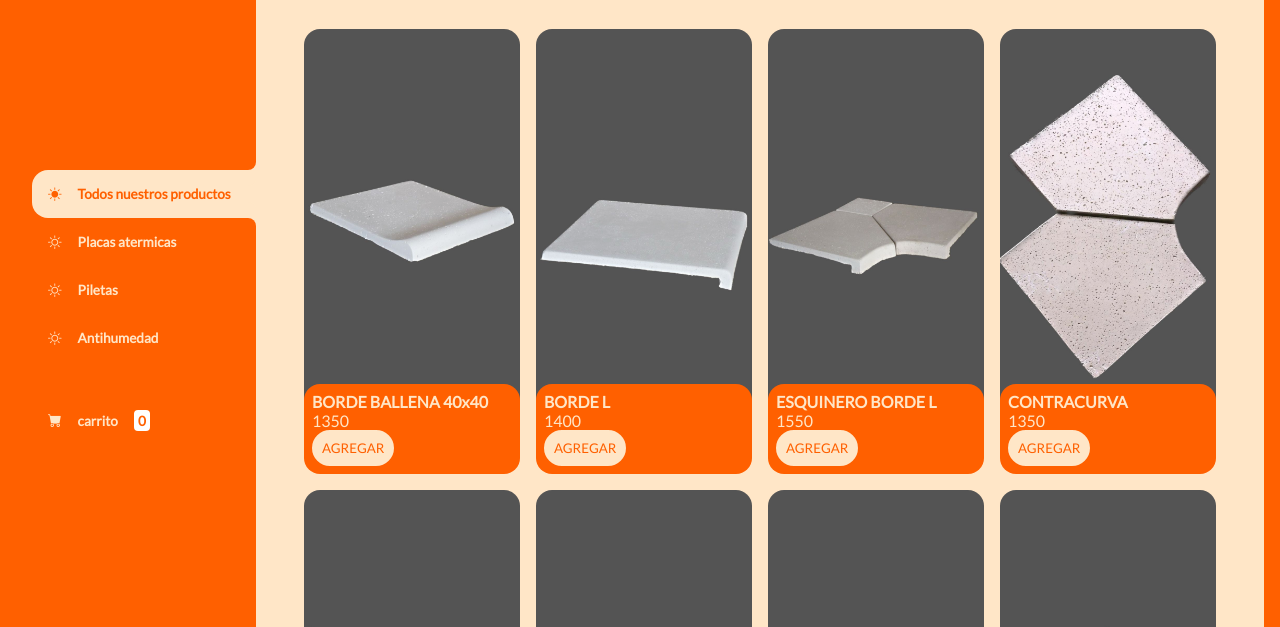
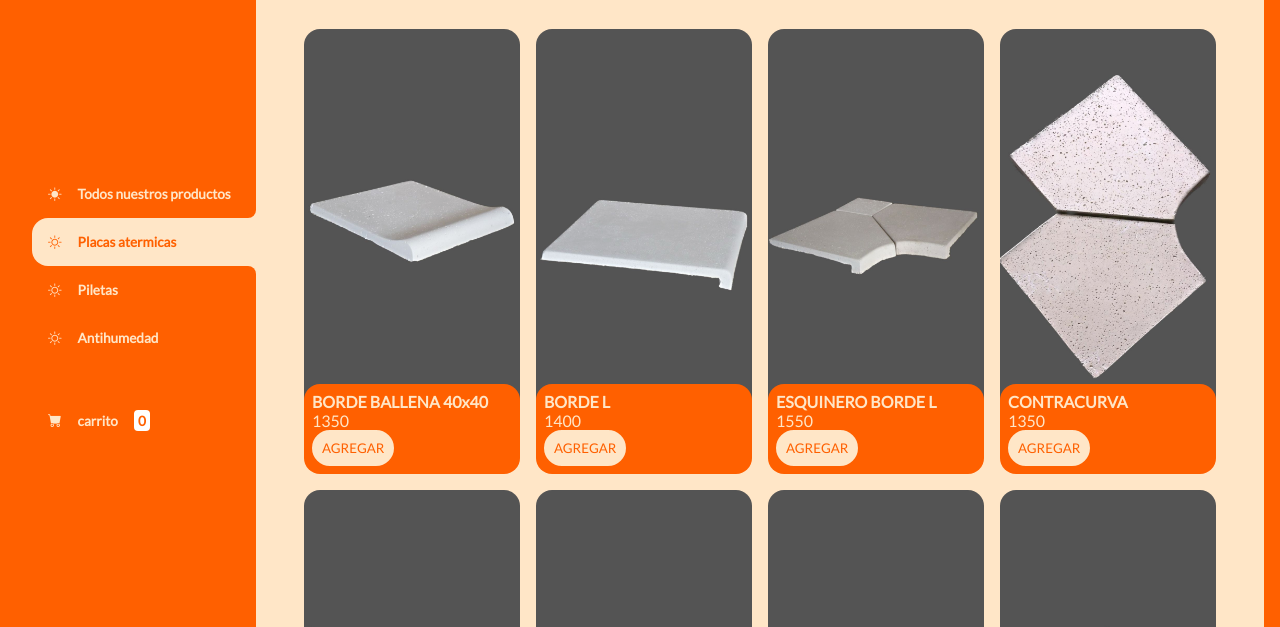
Before and after one commit to Pinkei/TPFINAL-KeilaAristimuno-coderHouse, a plain HTML site: page index.html in a window 1280 px wide. Both pictures are taken after a click on the button "Placas atermicas". Shown: the part 96-723 px from the top of the page. Drawn offline with nearby package versions, Linux system fonts and the light colour scheme.

Commit message:
puse el filtrado

```diff
--- a/css/main.css
+++ b/css/main.css
@@ -68,12 +68,12 @@ aside{
     font-weight: 600;
     padding: 1rem;
     font-size: 0.85rem;
+    width: 100%;
 }
 
 .botonMenu.active{
     background-color: var(--clr-white);
     color: var(--clr-orange) ;
-    width: 100%;
     border-top-left-radius: 1rem;
     border-bottom-left-radius: 1rem;
     position: relative;
--- a/js/main.js
+++ b/js/main.js
@@ -176,11 +176,13 @@ const productos =[
    ]
 
     const contenedorProductos = document.querySelector("#contenedorProductos");
-    const botonesCategorias = document.querySelectorAll(".botonesCategoria")
+    const botonesCategorias = document.querySelectorAll(".botonCategoria")
 
-   function cargarProductos() {
+   function cargarProductos(productosElegidos) {
 
-    productos.forEach(producto => {
+    contenedorProductos.innerHTML = "";
+
+    productosElegidos.forEach(producto => {
         const div = document.createElement("div")
         div.classList.add("producto");
         div.innerHTML = `<img class="productoImagen" src="${producto.img}" alt="${producto.name}">
@@ -192,4 +194,21 @@ const productos =[
             contenedorProductos.append(div);
     })
    }
-   cargarProductos();
+   cargarProductos(productos);
+
+   /* foreach a los botones categoria, para que me filtre mis ditintos productos */
+
+   botonesCategorias.forEach(boton => {
+    boton.addEventListener("click", (e) => {
+
+        botonesCategorias.forEach(boton => boton.classList.remove("active"));
+        e.currentTarget.classList.add("active");
+
+        if(e.currentTarget.id != "todos"){        const productosBoton = productos.filter(producto => producto.categoria.id === e.currentTarget.id)
+            cargarProductos(productosBoton);
+        } else {
+            cargarProductos(productos)
+        }
+
+    })
+   })
```
